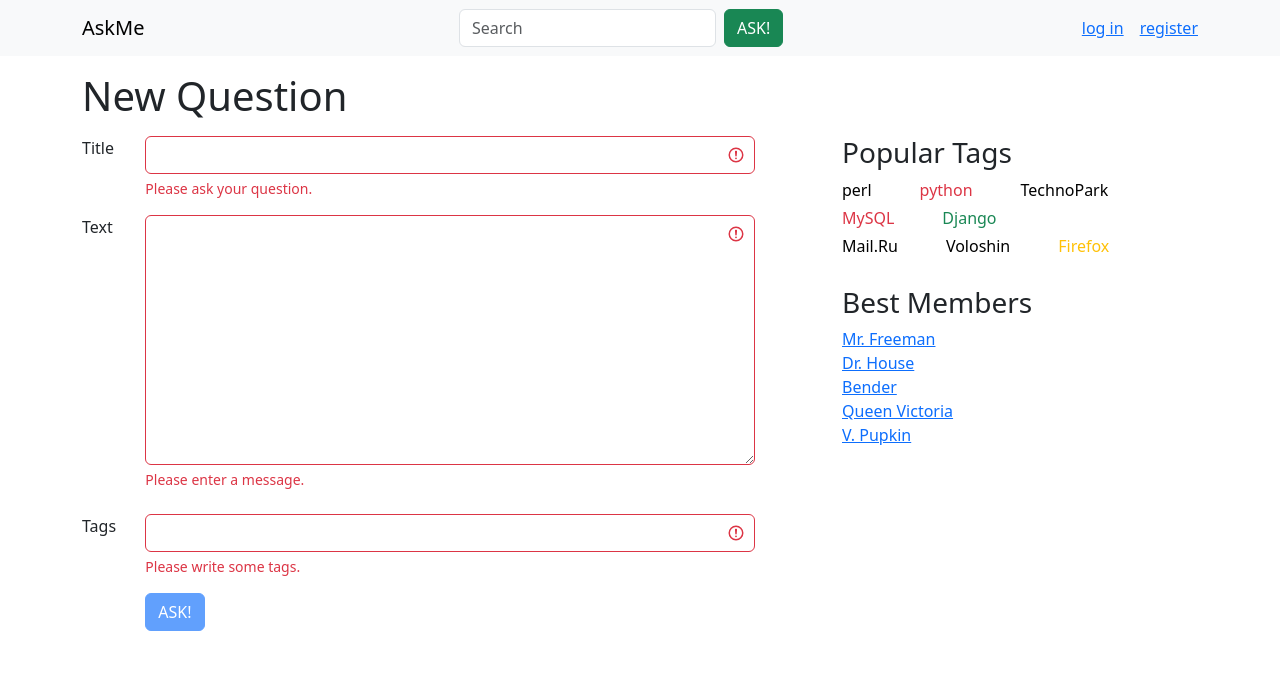
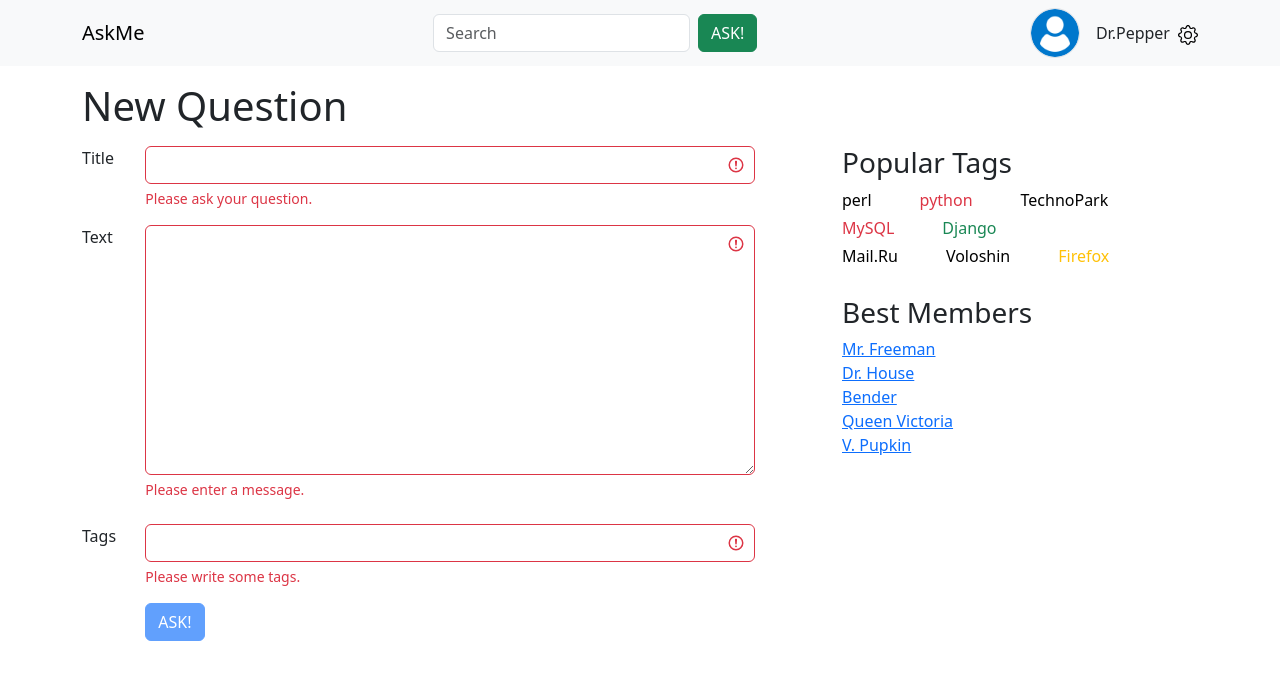
Before and after one commit to FireSpirit171/askme_website, a Python web app: template templates/ask.html in a window 1280 px wide. Shown: the top 697 px of the page. Run offline with Jinja, Linux system fonts and the light colour scheme; the template is opened without the code that fills it, so the values that code supplies are empty.

Commit message:
Новый вопрос

```diff
--- a/templates/ask.html
+++ b/templates/ask.html
@@ -16,10 +16,17 @@
             <button class="btn btn-success" type="submit">ASK!</button>
           </form>
 
-           <div class="d-flex justify-content-between gap-3">
-            <a href="./login.html">log in</a>
-            <a href="./register.html">register</a>
-           </div>
+          <div class="d-flex align-items-center gap-3">
+            <div>
+                <img class="rounded-circle border" src="../static/img/default_user_icon.png"  height="50" width="50">
+            </div>
+            <div class="d-flex justify-content-between gap-2">
+                Dr.Pepper
+                <div class="settings">
+                    <a href="./settings.html"><img src="../static/img/svg/gear.svg" width="20px"></a>
+                </div>
+            </div>
+        </div>
         </div>
       </nav>
 
```
